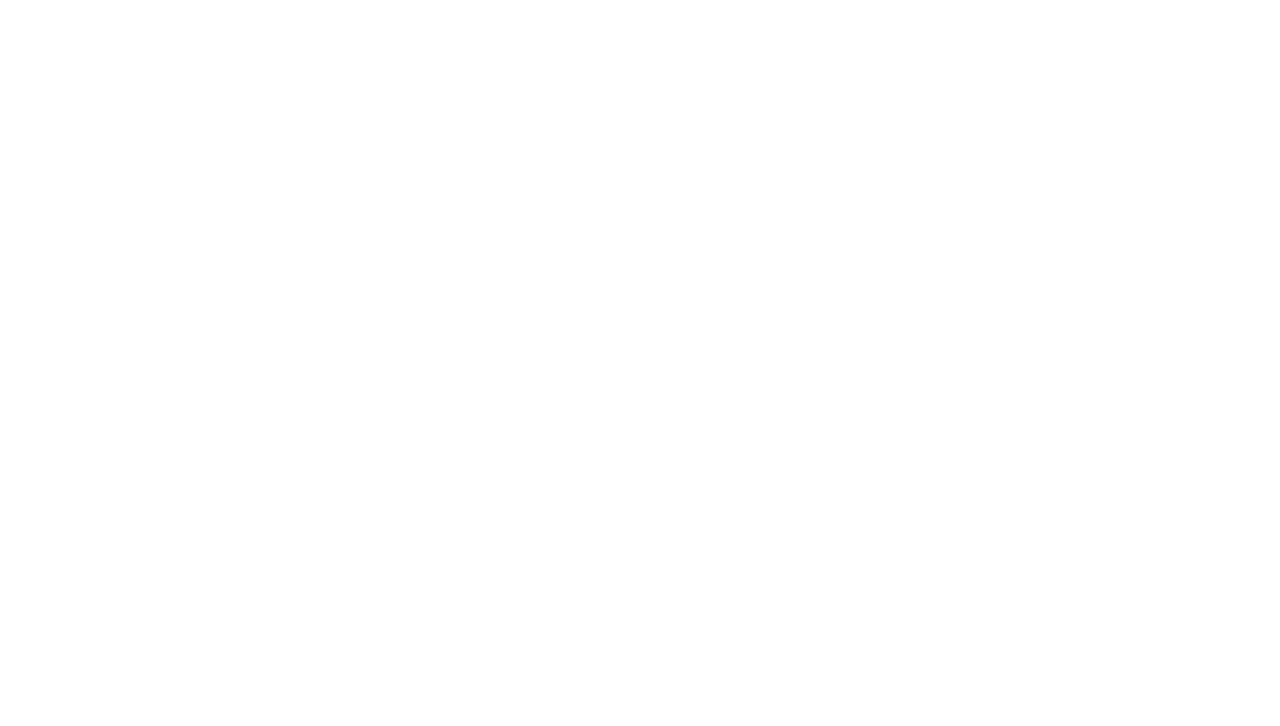
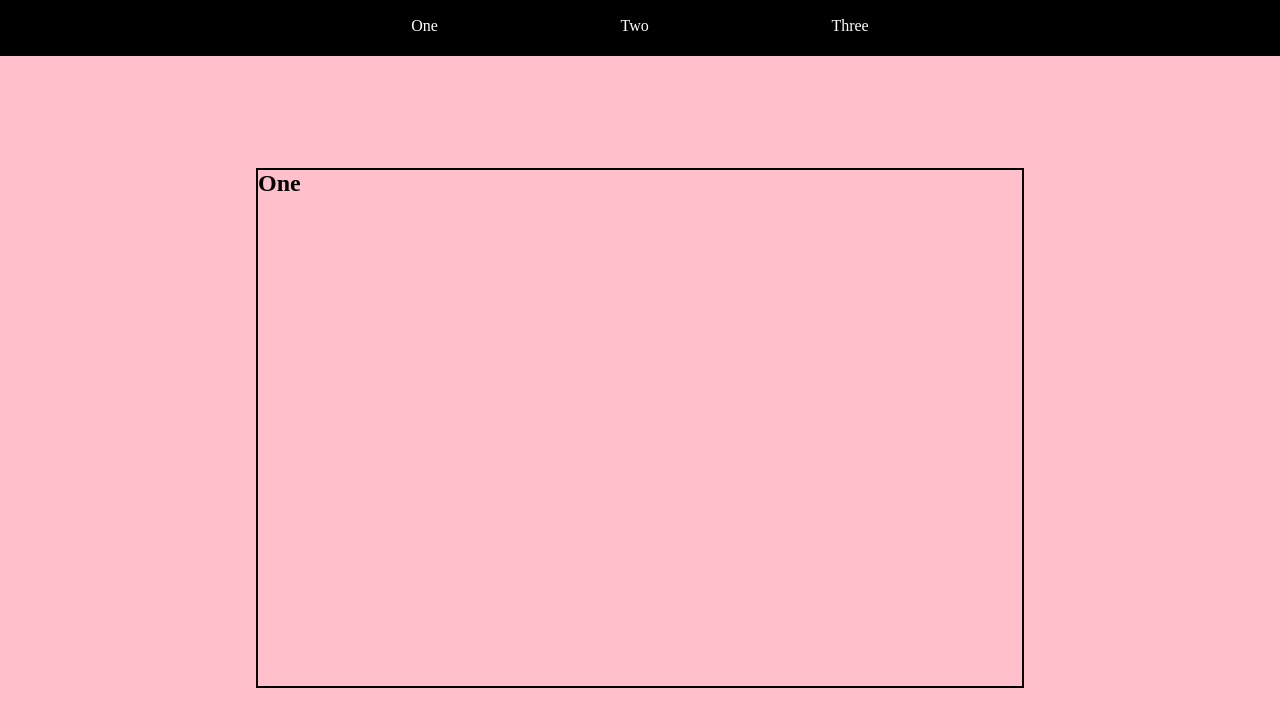
Before and after one commit to RoBinee/test-repository, a website built with webpack: page dist/index.html in a window 1280 px wide. Built offline with nearby package versions, Linux system fonts and the light colour scheme.

Commit message:
Finish basic for upload

```diff
--- a/package.json
+++ b/package.json
@@ -24,6 +24,8 @@
     "webpack-cli": "^5.1.4"
   },
   "devDependencies": {
+    "css-loader": "^6.8.1",
+    "style-loader": "^3.3.3",
     "webpack-dev-server": "^4.15.1"
   }
 }
--- a/src/index.js
+++ b/src/index.js
@@ -1 +1,41 @@
-console.log('hihihihi');
+import './style.css';
+import { pageOne, pageTwo, pageThree } from './pages.js';
+// main page
+
+window.addEventListener('DOMContentLoaded', () => {
+  const container = document.getElementById('container');
+
+  const initialPage = `<nav class="navbar">
+    <ul class="links">
+      <li class="link">One</li>
+      <li class="link">Two</li>
+      <li class="link">Three</li>
+    </ul>
+    </nav>
+    <main>
+    ${pageOne}
+    </main>`;
+  container.innerHTML = initialPage;
+  const links = document.querySelectorAll('.link');
+
+  links.forEach((link) => {
+    link.addEventListener('click', test);
+  });
+});
+
+function test(e) {
+  const target = e.currentTarget.textContent;
+  const main = document.querySelector('main');
+
+  switch (target) {
+    case 'One':
+      main.innerHTML = pageOne;
+      break;
+    case 'Two':
+      main.innerHTML = pageTwo;
+      break;
+    case 'Three':
+      main.innerHTML = pageThree;
+      break;
+  }
+}
--- /dev/null
+++ b/src/pages.js
@@ -0,0 +1,13 @@
+const pageOne = `<section class="content">
+<h1>One</h1>
+</section>`;
+
+const pageTwo = `<section class="content">
+<h1>Two</h1>
+</section>`;
+
+const pageThree = `<section class="content">
+<h1>Three</h1>
+</section>`;
+
+export { pageOne, pageTwo, pageThree };
--- /dev/null
+++ b/src/style.css
@@ -0,0 +1,64 @@
+:root {
+  --blck-clr: #000;
+  --white-clr: #fff;
+}
+
+*,
+::before,
+::after {
+  margin: 0;
+  padding: 0;
+  box-sizing: border-box;
+}
+li {
+  list-style: none;
+  cursor: pointer;
+}
+
+#container {
+  display: flex;
+  background: pink;
+  height: 100vh;
+  flex-direction: column;
+}
+
+.navbar {
+  background: var(--blck-clr);
+  height: 7vh;
+  display: flex;
+  justify-content: center;
+}
+
+.links {
+  color: var(--white-clr);
+  width: 50%;
+  display: flex;
+}
+
+.link {
+  list-style: none;
+  flex-grow: 1;
+  display: flex;
+  justify-content: center;
+  align-items: center;
+  border-bottom: 5px solid var(--blck-clr);
+  transition: all 0.2s linear;
+}
+.link:hover,
+.link:active {
+  border-color: var(--white-clr);
+}
+
+main {
+  flex-grow: 1;
+  display: flex;
+  flex-direction: column;
+  align-items: center;
+  justify-content: center;
+}
+
+.content {
+  border: 2px solid black;
+  width: 60%;
+  height: 70%;
+}
--- a/webpack.config.js
+++ b/webpack.config.js
@@ -3,14 +3,22 @@ const path = require('path');
 module.exports = {
   mode: 'development',
   entry: './src/index.js',
-  devServer: {
-    static: './dist',
-  },
+  // devServer: {
+  //   static: './dist',
+  // },
   output: {
     filename: 'main.js',
     path: path.resolve(__dirname, 'dist'),
   },
-  optimization: {
-    runtimeChunk: 'single',
+  module: {
+    rules: [
+      {
+        test: /\.css$/i,
+        use: ['style-loader', 'css-loader'],
+      },
+    ],
   },
+  // optimization: {
+  //   runtimeChunk: 'single',
+  // },
 };
```
Also changed, not shown: dist/index.html, dist/main.js, 1 other file.
